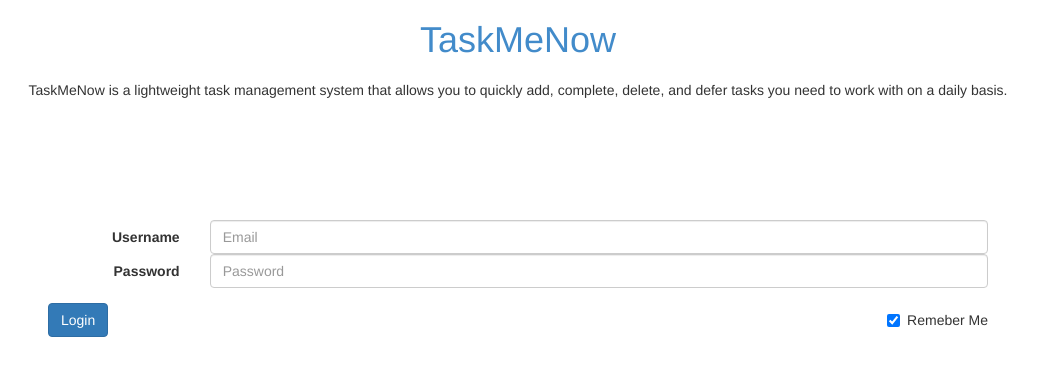
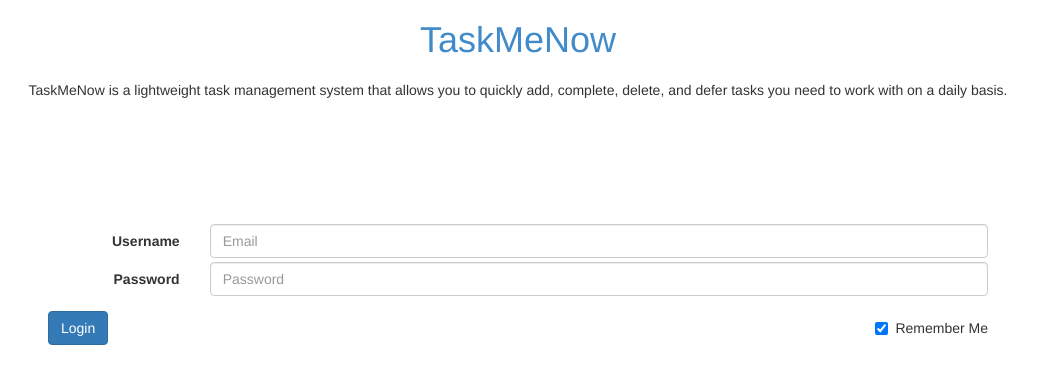
Before and after one commit to zack91344/taskmenow, a PHP site: page / in a window 1280 px wide. Shown: the top 384 px of the page, without its empty margins (122-1159 px from the left). Run offline with PHP 8.4, Linux system fonts and the light colour scheme; some libraries are stand-ins or nearby versions.

Commit message:
adding style

```diff
--- a/index.htm
+++ b/index.htm
@@ -23,19 +23,22 @@
     <div class="container">
         <form class="form-horizontal" role="form" action="login.php">
             <div class="form-group">
-                <label class="col-sm-2 control-label" for="username">Username</label>
+                <label class="col-sm-2 control-label" for="username" id="username">Username</label>
                     <div class="col-sm-10">
-                        <input class="form-control" id="focusedInput" type="email" name="username" value placeholder="Email">
+                        <input class="form-control" id="username" type="email" name="username" value placeholder="Email">
                     </div>
-                <label class="col-sm-2 control-label" for="pword">Password</label>
+                <label class="col-sm-2 control-label" for="pword"  id="pwd">Password</label>
                     <div class="col-sm-10">
                         <input class="form-control" type="password" id="pwd" value placeholder="Password">
                     </div>
                 </div>
             <div class="checkbox">
-                <label><input type="checkbox" checked="checked">Remeber Me</label>
+                <label><input type="checkbox" checked="checked">Remember Me</label>
+
             </div>
-            <button class="btn btn-primary">Login</button>
+
+
+            <button class="btn btn-primary pull-left">Login</button>
             </form>
 
 
--- a/style.css
+++ b/style.css
@@ -16,3 +16,12 @@
         .checkbox{
             float: right;
         }
+    #pwd{
+        margin-top: 4px;
+    }
+    #username{
+        margin-top: 4px;
+    }
+    button{
+        vertical-align: top;
+    }
```
